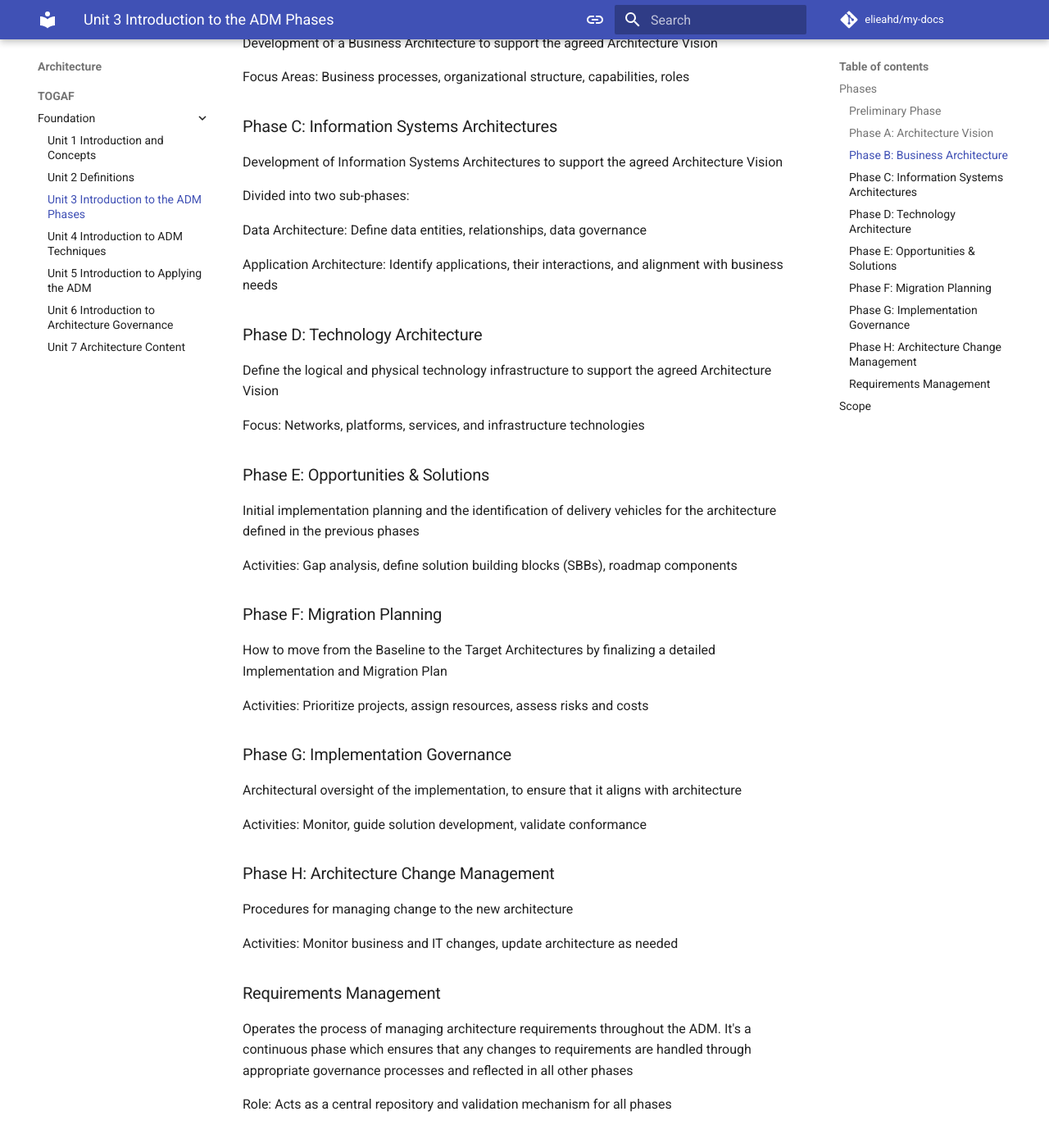
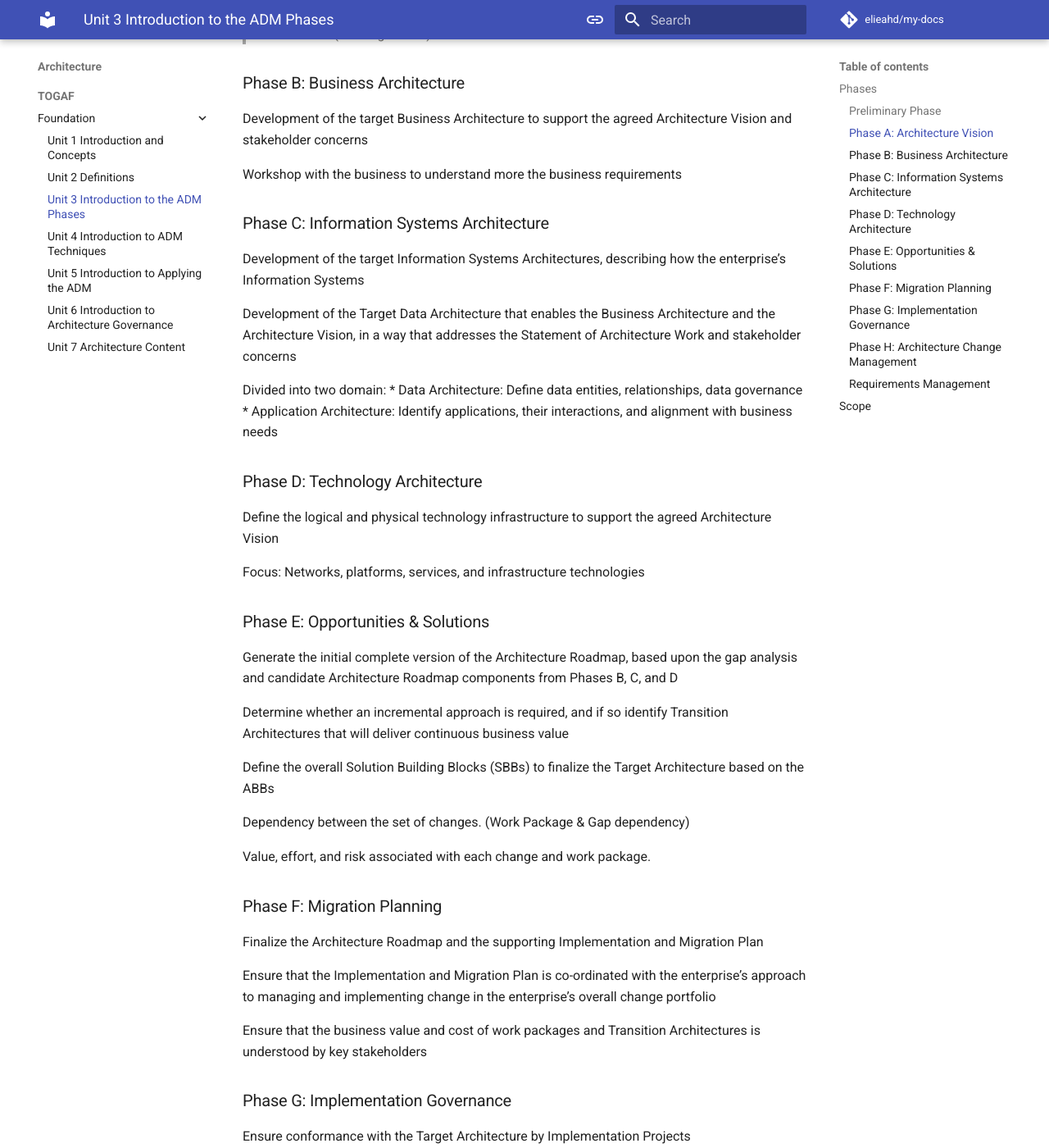
Before and after one commit to elieahd/my-docs, an MkDocs documentation site: the page built from docs/architecture/togaf/foundation/unit3.md, in a window 1280 px wide and 1400 px high, scrolled down 1840 px. Shown: the whole window at 82% size. Built offline with MkDocs 1.6.1 and Material for MkDocs 9.7.7, drawn with Linux system fonts in a browser that asks for light colours; comment, search, counter and statistics services are not loaded; some of the changed text lies outside the part shown.

Commit message:
Update unit3.md

```diff
--- a/docs/architecture/togaf/foundation/unit3.md
+++ b/docs/architecture/togaf/foundation/unit3.md
@@ -36,51 +36,74 @@ Deliverables:
 * Statement of Architecture Work (stakeholders need to agree on a summary of the target)
 * Architecture Vision
 
+> Phase B, C, & D : A set of domain architectures approved by the stakeholders for the problem being addressed, with a set of gaps, and work to clear the gaps understood by the stakeholders (building blocks)
+
 ### Phase B: Business Architecture
-Development of a Business Architecture to support the agreed Architecture Vision
 
-Focus Areas: Business processes, organizational structure, capabilities, roles
+Development of the target Business Architecture to support the agreed Architecture Vision and stakeholder concerns
 
-### Phase C: Information Systems Architectures
-Development of Information Systems Architectures to support the agreed Architecture Vision
+Workshop with the business to understand more the business requirements
 
-Divided into two sub-phases:
+### Phase C: Information Systems Architecture
 
-Data Architecture: Define data entities, relationships, data governance
+Development of the target Information Systems Architectures, describing how the enterprise’s Information Systems
 
-Application Architecture: Identify applications, their interactions, and alignment with business needs
+Development of the Target Data Architecture that enables the Business Architecture and the Architecture Vision, in a way that addresses the Statement of Architecture Work and stakeholder concerns
+
+Divided into two domain:
+* Data Architecture: Define data entities, relationships, data governance
+* Application Architecture: Identify applications, their interactions, and alignment with business needs
 
 ### Phase D: Technology Architecture
+
 Define the logical and physical technology infrastructure to support the agreed Architecture Vision
 
 Focus: Networks, platforms, services, and infrastructure technologies
 
 ### Phase E: Opportunities & Solutions
-Initial implementation planning and the identification of delivery vehicles for the architecture defined in the previous phases
 
-Activities: Gap analysis, define solution building blocks (SBBs), roadmap components
+Generate the initial complete version of the Architecture Roadmap, based upon the gap analysis and candidate Architecture Roadmap components from Phases B, C, and D
+
+Determine whether an incremental approach is required, and if so identify Transition Architectures that will deliver continuous business value
+
+Define the overall Solution Building Blocks (SBBs) to finalize the Target Architecture based on the ABBs
+
+Dependency between the set of changes. (Work Package & Gap dependency)
+
+Value, effort, and risk associated with each change and work package.
 
 ### Phase F: Migration Planning
-How to move from the Baseline to the Target Architectures by finalizing a detailed Implementation and Migration Plan
 
-Activities: Prioritize projects, assign resources, assess risks and costs
+Finalize the Architecture Roadmap and the supporting Implementation and Migration Plan
+
+Ensure that the Implementation and Migration Plan is co-ordinated with the enterprise’s approach to managing and implementing change in the enterprise’s overall change portfolio
+
+Ensure that the business value and cost of work packages and Transition Architectures is understood by key stakeholders
 
 ### Phase G: Implementation Governance
-Architectural oversight of the implementation, to ensure that it aligns with architecture
 
-Activities: Monitor, guide solution development, validate conformance
+Ensure conformance with the Target Architecture by Implementation Projects
+
+Perform appropriate Architecture Governance functions for the solution and any implementation-driven architecture Change Requests
 
 ### Phase H: Architecture Change Management
+
 Procedures for managing change to the new architecture
 
-Activities: Monitor business and IT changes, update architecture as needed
+* Ensure that the architecture development cycle is maintained
+* Ensure that the Architecture Governance framework is executed
+* Ensure that the Enterprise Architecture Capability meets current requirements
 
 ### Requirements Management
-Operates the process of managing architecture requirements throughout the ADM. It's a continuous phase which ensures that any changes to requirements are handled through appropriate governance processes and reflected in all other phases
 
-Role: Acts as a central repository and validation mechanism for all phases
+Acts as a central repository and validation mechanism for all phases
+
+* Ensure that the Requirements Management process is sustained and operates for all relevant ADM phases.
+* Manage Architecture Requirements identified during any execution of the ADM cycle or a phase.
+* Ensure that relevant Architecture Requirements are available for use by each phase as the phase is executed.
 
 ## Scope
+
 The scope of an architecture is first expressed in terms of `breadth`, `depth`, and `time`
 
 * `Breadth`: what is the full extent of the enterprise, and what part of that extent will this architecting effort deal with?
```
